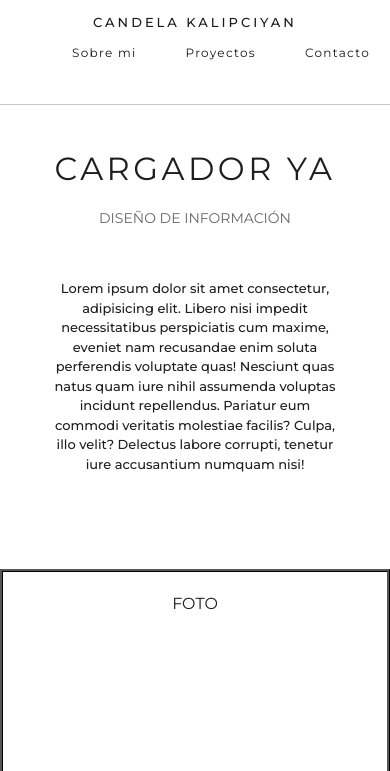
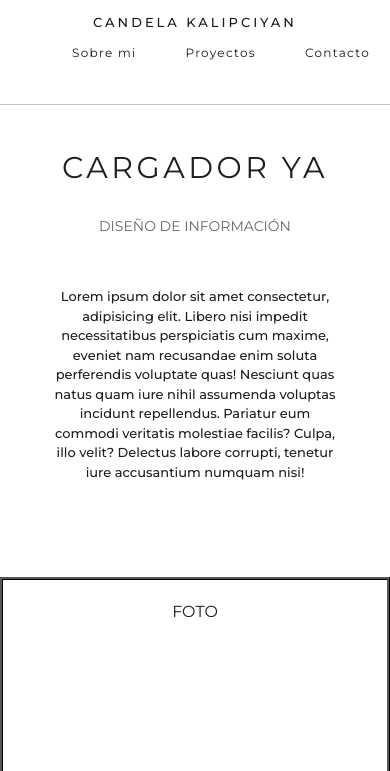
Before and after one commit to candekalipciyan/Mi-Portfolio, a plain HTML site: page paginas/cargadorya.html in a window 390 px wide. Shown: the top 771 px of the page. Drawn offline with nearby package versions, Linux system fonts and the light colour scheme.

Commit message:
ahora si cy

```diff
--- a/css/style.css
+++ b/css/style.css
@@ -390,7 +390,7 @@ footer:hover {
 h4 {
     margin: 0;
     font-weight: 200;
-    font-size: 32px;
+    font-size: 36px;
     letter-spacing: 3.5px;
     font-weight: 400;
     padding-top: 150px;
@@ -409,7 +409,7 @@ h4 {
 .tipo {
     color: #676767;
     margin: 0;
-    margin-top: -20px;
+    margin-top: -5px;
     font-size: 14px;
 }
 
@@ -598,7 +598,7 @@ h4 {
     }
 
     .tipo {
-        margin-top: 20px;
+        margin-top: 30px;
     }
 
     .bajadaindividual {
@@ -654,8 +654,8 @@ h4 {
         padding: 10px;
     }
 
-    footer {
-        opacity: 0.75;
+    h4 {
+        font-size: 30px;
     }
 
     .comentariosder {
@@ -667,4 +667,8 @@ h4 {
         margin-left: 50px;
         margin-right: 50px;
     }
+
+    footer {
+        opacity: 0.75;
+    }
 }
```
